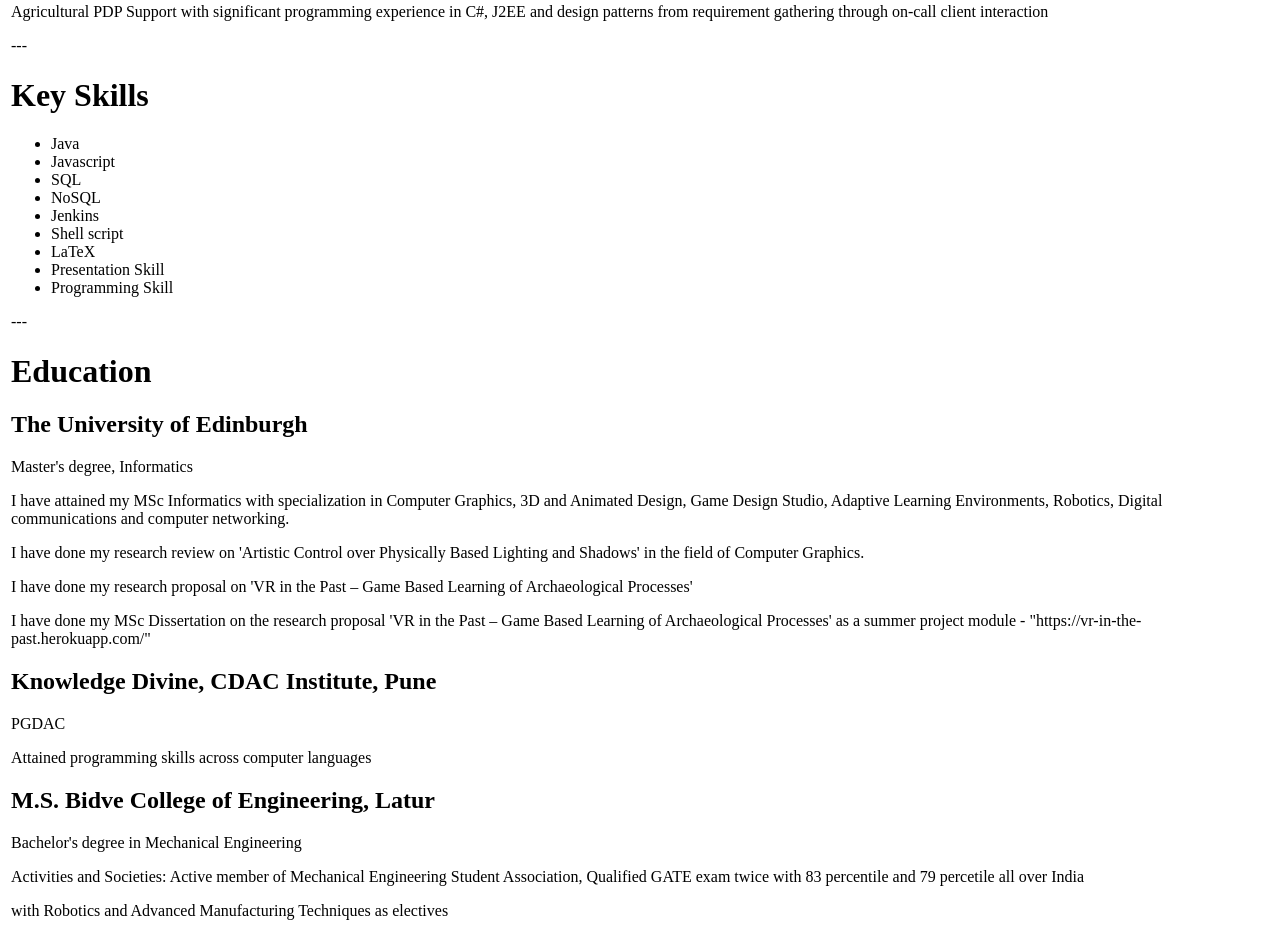
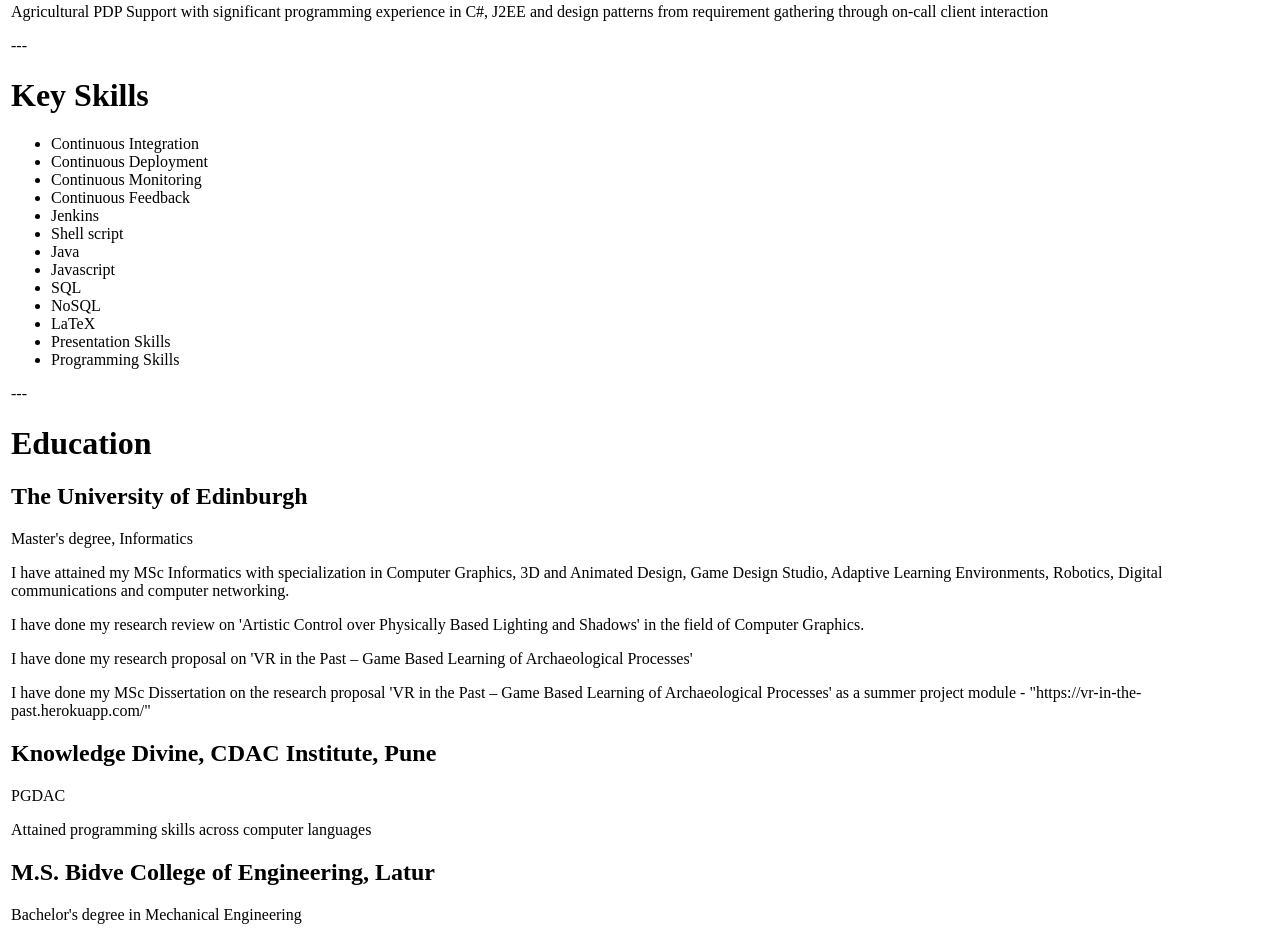
Before and after one commit to prakashbayas/prakashbayas.github.io, a plain HTML site: page index.html in a window 1280 px wide. Shown: the part 1315-2247 px from the top of the page. Drawn offline with Linux system fonts and the light colour scheme.

Commit message:
[pb-009] skill revision only

```diff
--- a/index.html
+++ b/index.html
@@ -52,15 +52,19 @@
 </div>
 <div>
 <ul>
+<li>Continuous Integration</li>
+<li>Continuous Deployment</li>
+<li>Continuous Monitoring</li>
+<li>Continuous Feedback</li>
+<li>Jenkins</li>
+<li>Shell script</li>
 <li>Java</li>
 <li>Javascript</li>
 <li>SQL</li>
 <li>NoSQL</li>
-<li>Jenkins</li>
-<li>Shell script</li>
 <li>LaTeX</li>
-<li>Presentation Skill</li>
-<li>Programming Skill</li>
+<li>Presentation Skills</li>
+<li>Programming Skills</li>
 </ul>
 <p>---&nbsp;</p>
 </div>
```
